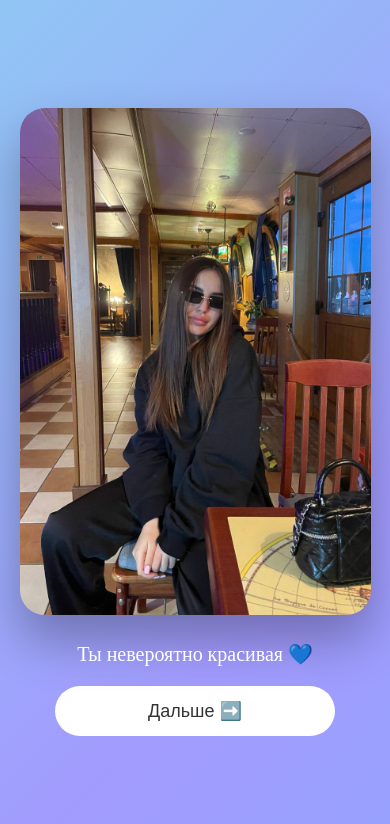
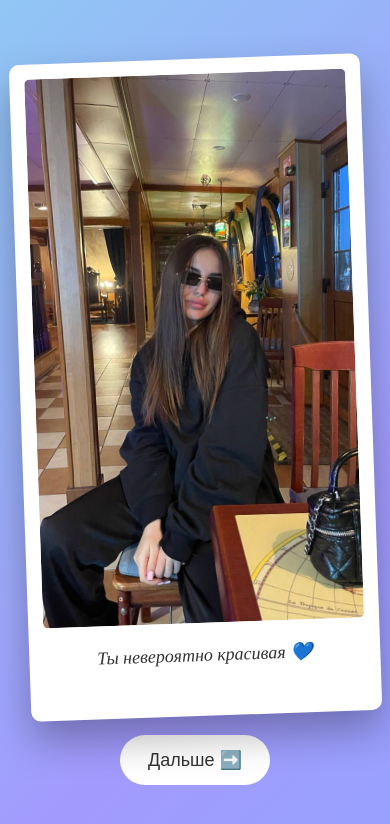
Before and after one commit to DC777D/my-site, a plain HTML site: page index.html in a window 390 px wide. Drawn offline with nearby package versions, Linux system fonts and the light colour scheme.

Commit message:
fix polaroid

```diff
--- a/index.html
+++ b/index.html
@@ -35,38 +35,42 @@ body {
   max-width: 500px;
 }
 
-/* фото */
-img {
+/* 📸 ПОЛАРОИД */
+.polaroid {
+  background: white;
+  padding: 15px 15px 50px;
+  border-radius: 10px;
+  box-shadow: 0 20px 40px rgba(0,0,0,0.3);
+  transform: rotate(-2deg);
+  transition: 0.5s;
+}
+
+.polaroid:hover {
+  transform: rotate(0deg) scale(1.03);
+}
+
+.polaroid img {
   width: 100%;
-  height: 75vh;
+  height: 65vh;
   object-fit: cover;
-  border-radius: 25px;
-  box-shadow: 0 25px 50px rgba(0,0,0,0.3);
-
+  border-radius: 5px;
   opacity: 0;
   transform: scale(1.1);
   transition: 0.7s;
 }
 
-img.show {
+.polaroid img.show {
   opacity: 1;
   transform: scale(1);
 }
 
-/* текст */
-.quote {
-  margin-top: 20px;
-  font-size: 24px;
-  color: white;
-
-  opacity: 0;
-  transform: translateY(20px);
-  transition: 0.7s;
-}
-
-.quote.show {
-  opacity: 1;
-  transform: translateY(0);
+/* подпись */
+.caption {
+  margin-top: 15px;
+  font-size: 18px;
+  color: #333;
+  text-align: center;
+  font-style: italic;
 }
 
 /* кнопка */
@@ -79,11 +83,6 @@ button {
   border-radius: 25px;
   cursor: pointer;
   font-size: 18px;
-  transition: 0.3s;
-}
-
-button:hover {
-  transform: scale(1.1) rotate(-2deg);
 }
 
 /* 💥 разлетающиеся фотки */
@@ -92,9 +91,10 @@ button:hover {
   width: 100px;
   height: 100px;
   object-fit: cover;
-  border-radius: 15px;
+  border-radius: 10px;
   transform: translate(-50%, -50%);
   animation: fly 1.5s ease forwards;
+  border: 4px solid white;
 }
 
 @keyframes fly {
@@ -115,11 +115,9 @@ button:hover {
   left: 0;
   width: 100%;
   height: 100%;
-
   display: flex;
   justify-content: center;
   align-items: center;
-
   opacity: 0;
   pointer-events: none;
   transition: 1s;
@@ -136,7 +134,6 @@ button:hover {
   border-radius: 20px;
   text-align: center;
   max-width: 300px;
-
   transform: scale(0.5);
   opacity: 0;
   transition: 0.8s;
@@ -146,40 +143,16 @@ button:hover {
   transform: scale(1);
   opacity: 1;
 }
-
-/* 📱 адаптация */
-@media (max-width: 600px) {
-
-  img {
-    height: 60vh;
-  }
-
-  .quote {
-    font-size: 20px;
-    padding: 0 10px;
-  }
-
-  button {
-    width: 80%;
-  }
-
-  .floating-img {
-    width: 80px;
-    height: 80px;
-  }
-
-  .letter-box {
-    width: 85%;
-  }
-}
 </style>
 </head>
 
 <body>
 
 <div class="container" id="main">
-  <img id="photo" src="1.jpg">
-  <div class="quote" id="quote"></div>
+  <div class="polaroid">
+    <img id="photo" src="1.jpg">
+    <div class="caption" id="quote"></div>
+  </div>
   <button onclick="next()">Дальше ➡️</button>
 </div>
 
@@ -212,14 +185,11 @@ function show() {
   const text = document.getElementById("quote");
 
   img.classList.remove("show");
-  text.classList.remove("show");
 
   setTimeout(() => {
     img.src = photos[index];
     text.innerText = quotes[index];
-
     img.classList.add("show");
-    text.classList.add("show");
   }, 300);
 }
 
@@ -250,7 +220,6 @@ function finalScene() {
     img.style.top = centerY + "px";
 
     const angle = (i / photos.length) * 2 * Math.PI;
-
     const x = Math.cos(angle) * distance;
     const y = Math.sin(angle) * distance;
 
```
